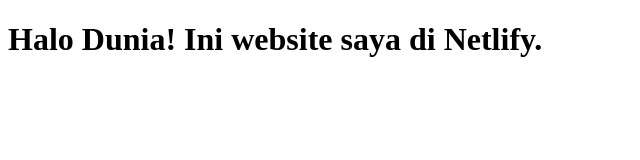
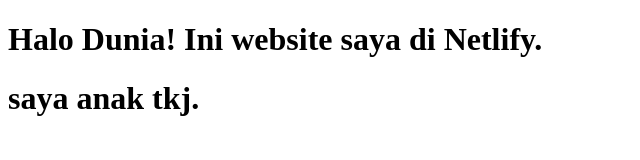
Before and after one commit to dindaauliaaaaa123-pixel/website-saya, a plain HTML site: page index.html in a window 1280 px wide. Shown: the whole page, without its empty margins (0-640 px from the left). Drawn offline with Linux system fonts and the light colour scheme.

Commit message:
index.html

```diff
--- a/index.html
+++ b/index.html
@@ -5,5 +5,6 @@
 </head>
 <body>
 <h1>Halo Dunia! Ini website saya di Netlify.</h1>
+  <h1>saya anak tkj.</h1>
 </body>
 </html>
```
